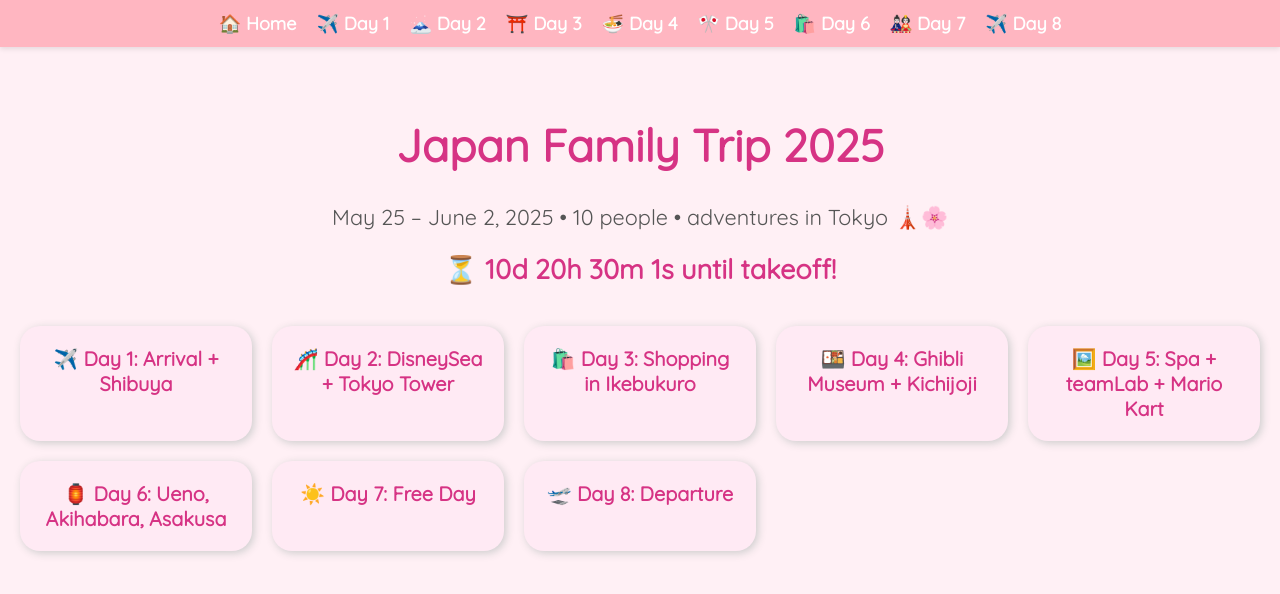
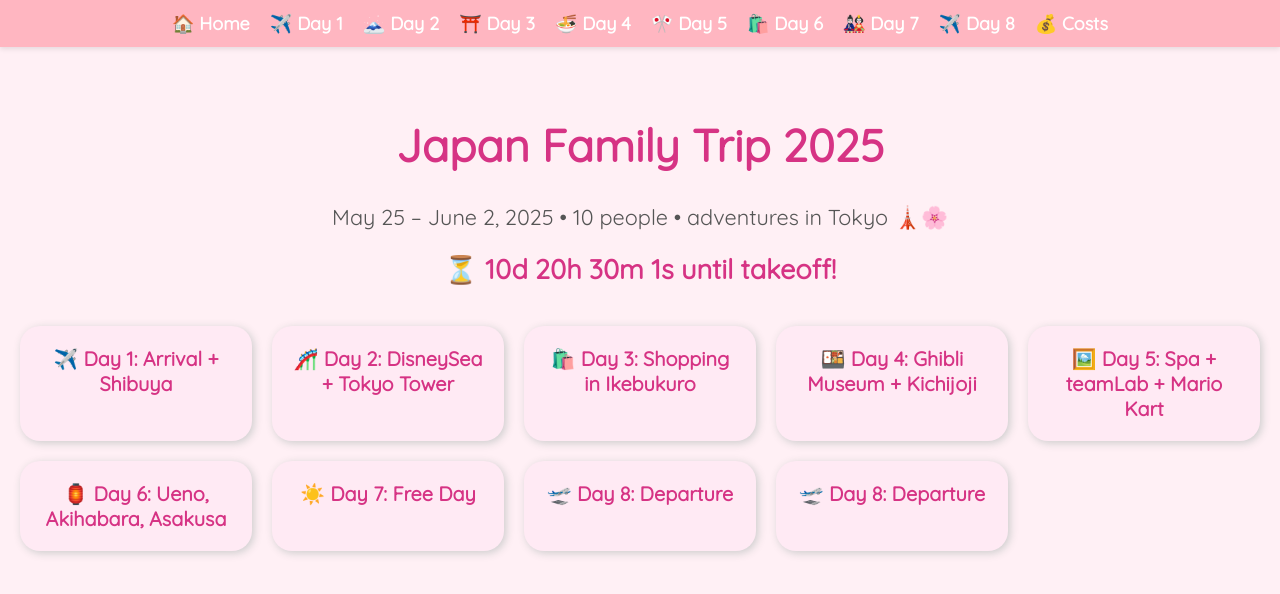
Before and after one commit to zoieeeanyla/japan-trip-2025-, a plain HTML site: page index.html in a window 1280 px wide. Drawn offline with Linux system fonts and the light colour scheme.

Commit message:
Update index.html

```diff
--- a/index.html
+++ b/index.html
@@ -98,6 +98,7 @@
     <a href="day6.html">🛍️ Day 6</a>
     <a href="day7.html">🎎 Day 7</a>
     <a href="day8.html">✈️ Day 8</a>
+    <a href="costs.html">💰 Costs</a>
   </nav>
 
   <header>
@@ -115,6 +116,7 @@
     <div class="day-card"><a href="day6.html">🏮 Day 6: Ueno, Akihabara, Asakusa</a></div>
     <div class="day-card"><a href="day7.html">☀️ Day 7: Free Day</a></div>
     <div class="day-card"><a href="day8.html">🛫 Day 8: Departure</a></div>
+    <div class="day-card"><a href="cost.html">🛫 Day 8: Departure</a></div>
   </section>
 
   <script>
```
